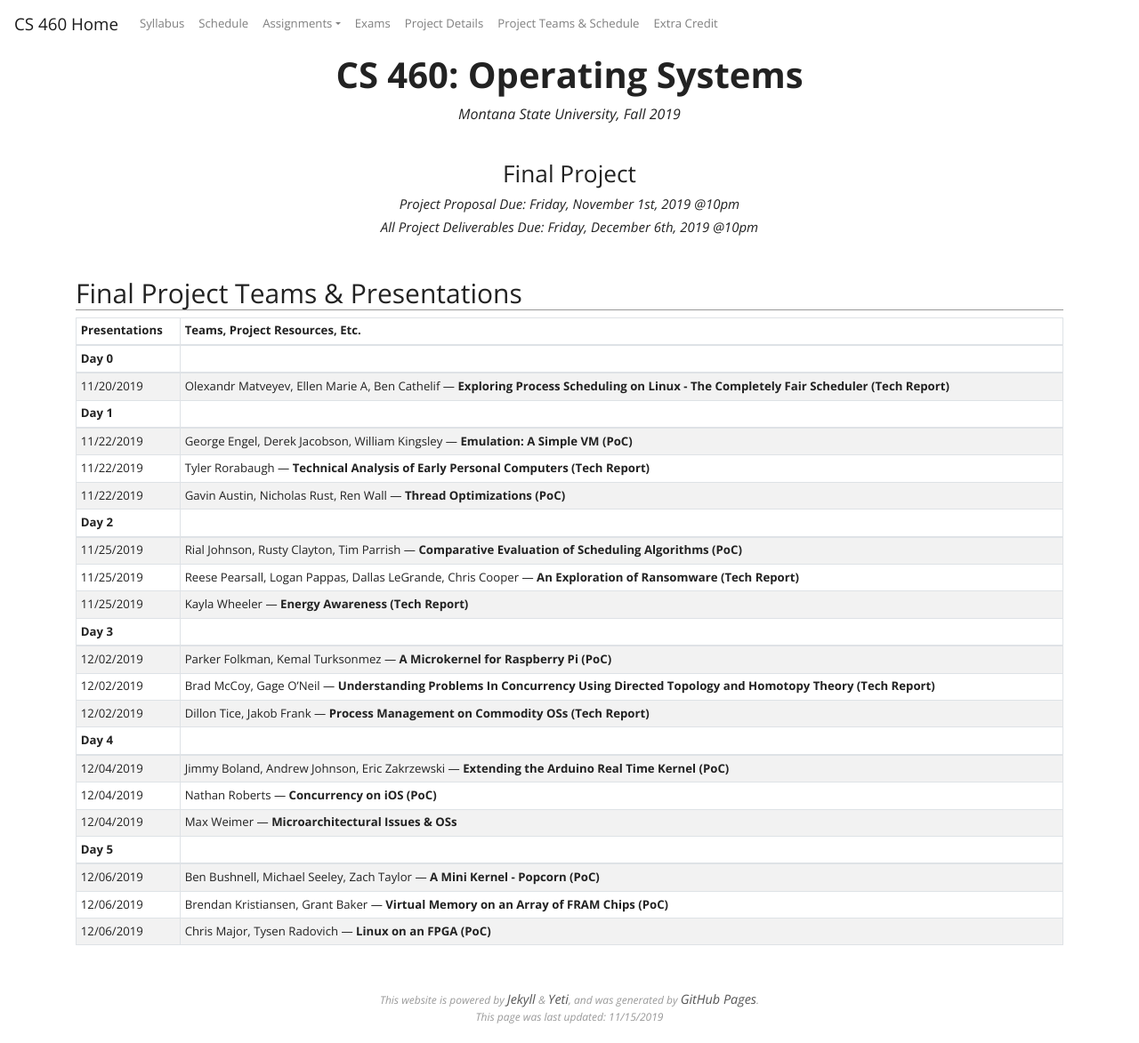
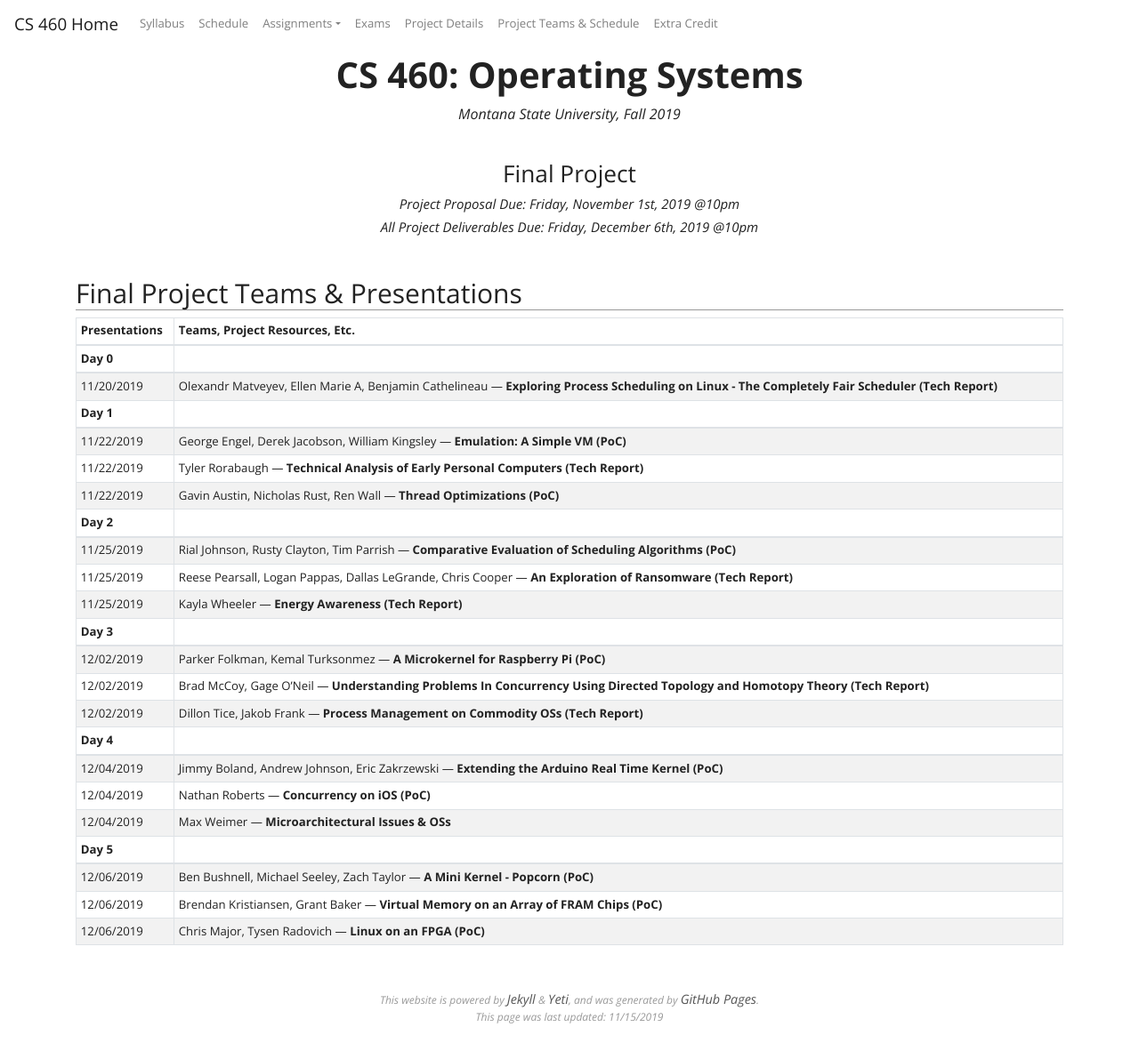
Before and after one commit to traviswpeters/cs460-2019-fall, a Jekyll site: the page built from project-schedule.md, in a window 1280 px wide and 1173 px high. Shown: the whole window at 89% size. Built offline with Jekyll 4.4.1, drawn with Linux system fonts in a browser that asks for light colours; nearby versions of some CDN libraries; our own code applies the rules of GitHub Pages for plain Markdown files.

Commit message:
name fix

```diff
--- a/project-schedule.md
+++ b/project-schedule.md
@@ -19,7 +19,7 @@ layout: default
 | Presentations  | Teams, Project Resources, Etc.
 | **Day 0**      |
 | -------------- | -----------------------------------------------------------------------------------------------------------------------------------------------------------------------------
-| 11/20/2019     | Olexandr Matveyev, Ellen Marie A, Ben Cathelif --- **Exploring Process Scheduling on Linux - The Completely Fair Scheduler (Tech Report)**
+| 11/20/2019     | Olexandr Matveyev, Ellen Marie A,  Benjamin Cathelineau --- **Exploring Process Scheduling on Linux - The Completely Fair Scheduler (Tech Report)**
 | **Day 1**      |
 | -------------- | -----------------------------------------------------------------------------------------------------------------------------------------------------------------------------
 | 11/22/2019     | George Engel, Derek Jacobson, William Kingsley --- **Emulation: A Simple VM (PoC)**
```
